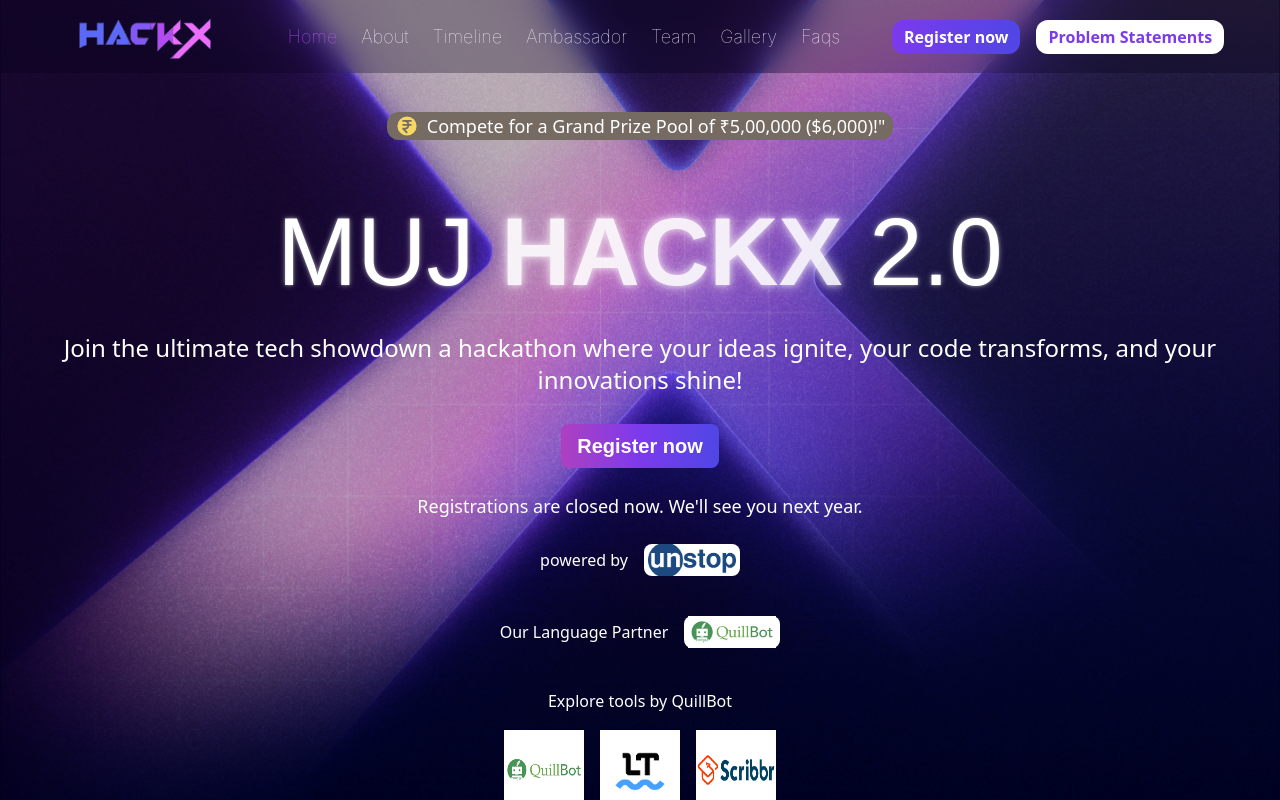
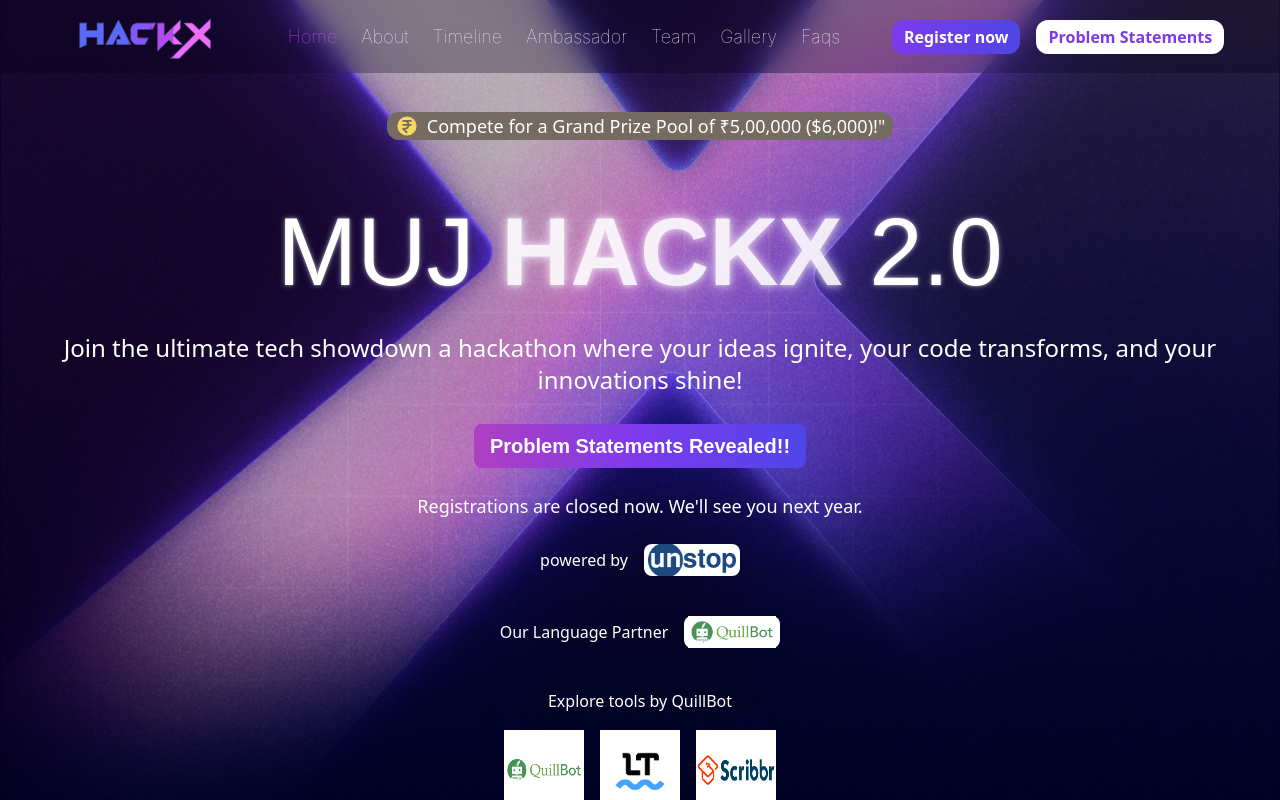
Before and after one commit to MUJHACKX/hackXwebsite, a Next.js app: page / in a window 1280 px wide. Shown: the top 800 px of the page. Built offline with nearby package versions, Linux system fonts and the light colour scheme.

Commit message:
problem statements

```diff
--- a/components/Nav.js
+++ b/components/Nav.js
@@ -81,7 +81,7 @@ const Nav = () => {
                 Register now
               </button>
             </Link>
-            <Link href="/problemstatements" target="_blank">
+            <Link href="https://drive.google.com/file/d/12I6F9V8eky3jqF04W5nrLy0E5wwN_hwg/view?usp=sharing" target="_blank">
               <button className='text-violet-600 px-3 py-1 rounded-xl font-bold bg-white hover:bg-gray-200'>
                 Problem Statements
               </button>
@@ -125,14 +125,14 @@ const SideNavComp = ({ toggleSideNav, pathname }) => {
           </ul>
         </div>
         <div className='flex p-4 pt-8'>
-          <Link href="https://unstop.com/hackathons/muj-hackx-20-manipal-university-mu-jaipur-1068307" target="_blank">
+          <Link href="https://drive.google.com/file/d/12I6F9V8eky3jqF04W5nrLy0E5wwN_hwg/view?usp=sharing" target="_blank">
             <button className='text-white px-4 py-2 rounded-xl font-bold bg-gradient-to-r ease-in-out  hover:animate-text from-violet-600 to-indigo-600'>
               Register now
             </button>
           </Link>
         </div>
         <div className='flex p-4 pt-8'>
-          <Link href="/problemstatements" target="_blank">
+          <Link href="https://drive.google.com/file/d/12I6F9V8eky3jqF04W5nrLy0E5wwN_hwg/view?usp=sharing" target="_blank">
             <button className='text-violet-600 px-4 py-2 rounded-xl font-bold bg-white hover:bg-gray-200'>
               Problem Statements
             </button>
--- a/pages/index.js
+++ b/pages/index.js
@@ -134,14 +134,14 @@ const Home = () => {
 
         <div className="flex pb-6">
           <Link
-            href="https://unstop.com/hackathons/muj-hackx-20-manipal-university-mu-jaipur-1068307"
+            href="https://drive.google.com/file/d/12I6F9V8eky3jqF04W5nrLy0E5wwN_hwg/view?usp=sharing"
             target="_blank"
           >
             <button
               className="text-white px-4 py-2 rounded-lg font-bold sm:text-lg lg:text-xl text-base bg-gradient-to-r ease-in-out hover:animate-text from-[#ae40c0] via-violet-600 to-indigo-600"
               style={{ fontFamily: "Epilogue, sans-serif" }}
             >
-              Register now
+              Problem Statements Revealed!!
             </button>
           </Link>
         </div>
```
